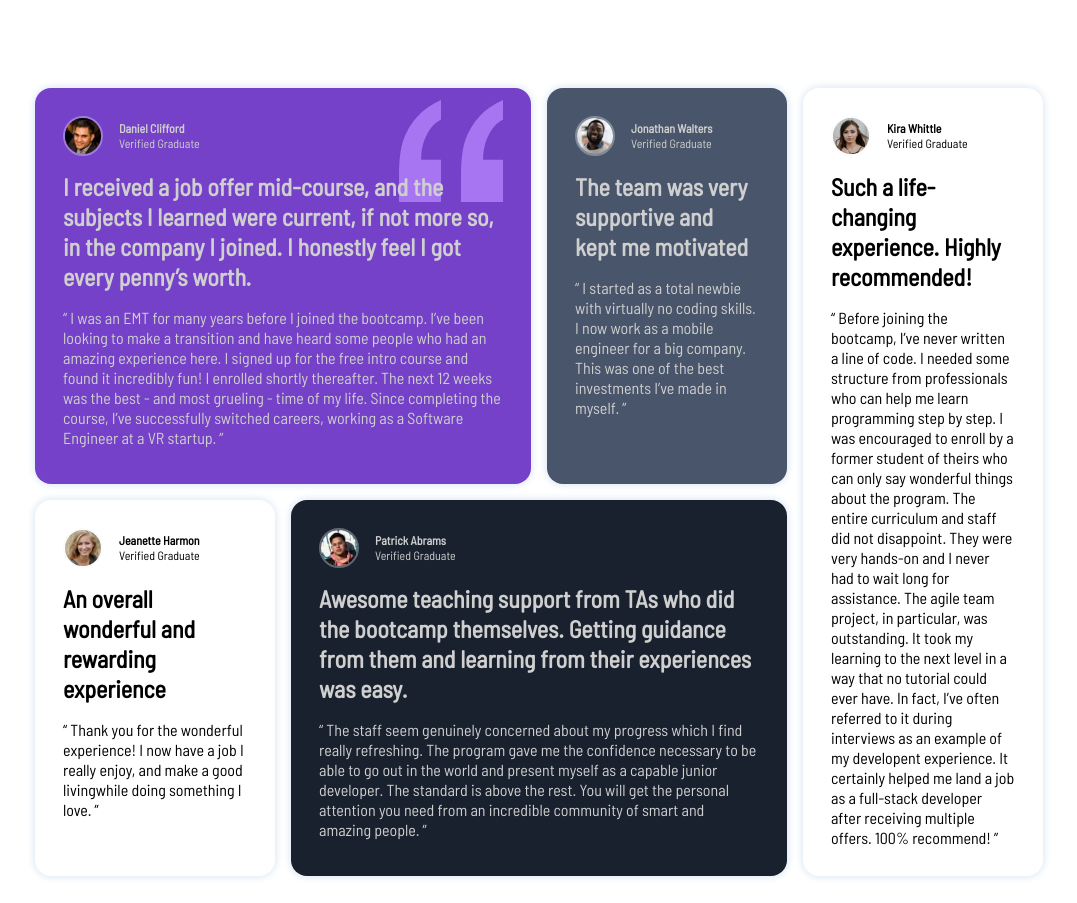
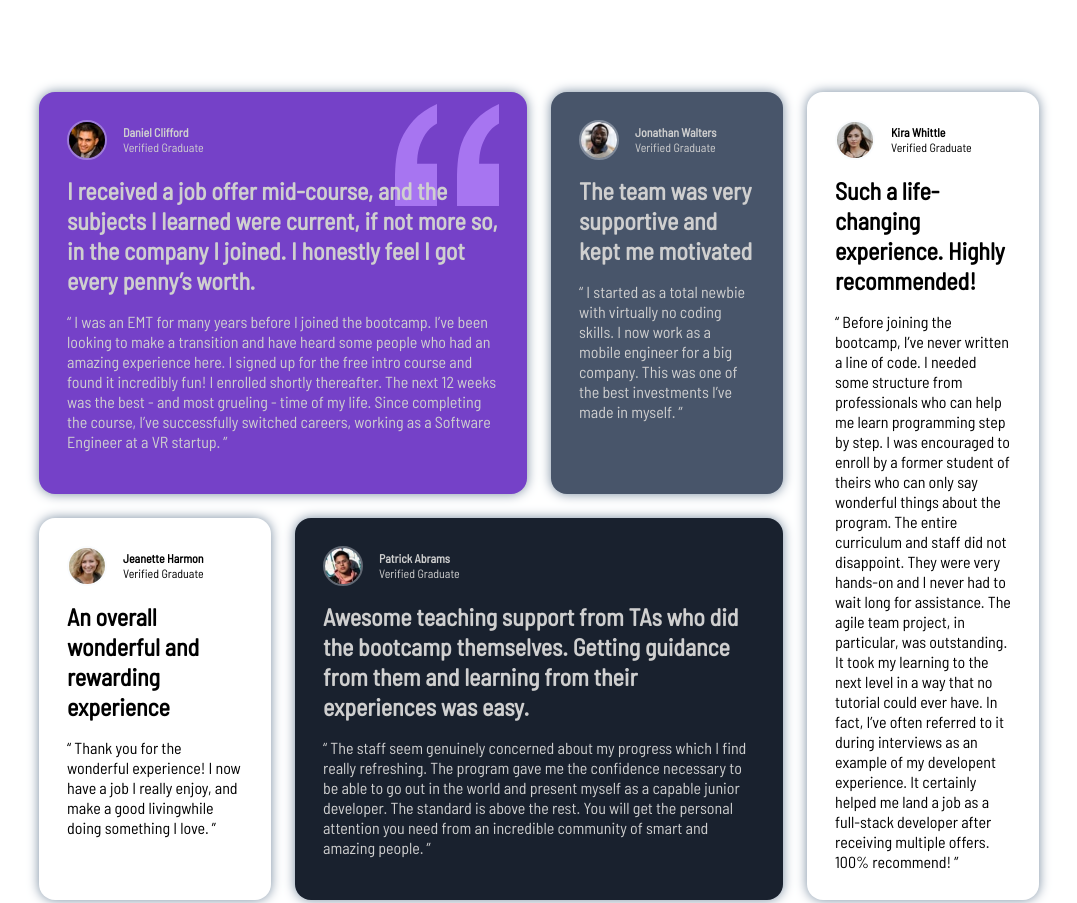
Before and after one commit to Rapbit27/07_Testimoials_Grid_Section, a plain HTML site: page index.html in a window 1280 px wide. Shown: the top 903 px of the page, without its empty margins (101-1178 px from the left). Drawn offline with Linux system fonts and the light colour scheme.

Commit message:
Update style.css

```diff
--- a/assets/styles/style.css
+++ b/assets/styles/style.css
@@ -38,7 +38,7 @@ main {
     padding: 1.75rem;
     margin: 1.5rem;
     border-radius: 1rem;
-    box-shadow: 0 0 0.5rem hsl(210, 52%, 88%);
+    box-shadow: 0 0 0.75rem hsl(211, 17%, 55%);
 }
 
 .card-1 {
@@ -127,7 +127,7 @@ footer {
     .card {
         min-width: 10rem;
         max-width: none;
-        margin: 0.5rem;
+        margin: 0.75rem;
     }
 
     .card-1 {
```
